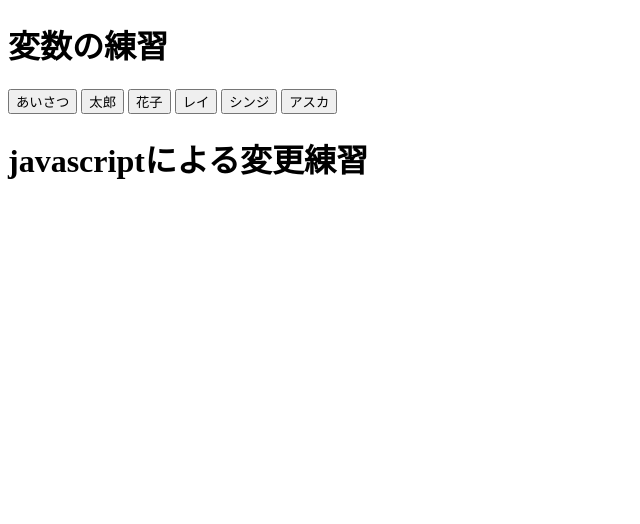
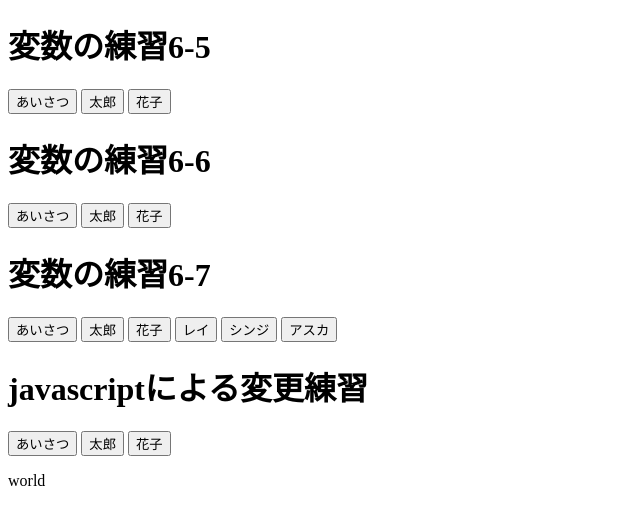
Before and after one commit to altnem/kouki-jyouhougaku, a plain HTML site: page index.html in a window 1280 px wide. Shown: the whole page, without its empty margins (0-640 px from the left). Drawn offline with Linux system fonts and the light colour scheme.

Commit message:
20191112

```diff
--- a/ex6-5.js
+++ b/ex6-5.js
@@ -1,3 +1,4 @@
-function sayhello(){var who='world';alert('Hello,'+who+'が来た');}
-function taro(){who='太郎';}
-function hanako(){who='花子';}
+var who65='world';
+function sayhello65(){alert('Hello,'+who65+'!')}
+function taro65(){who65='太郎'}
+function hanako65(){who65='花子';}
--- /dev/null
+++ b/ex6-6.js
@@ -0,0 +1,5 @@
+var who65='world';
+function sayhello66(){alert('Hello,'+who66+'!')}
+function taro66(){who66='太郎'}
+function hanako66(){who66='花子';}
+function gakita(){alert(who66+'が来た')}
--- a/ex6-8.js
+++ b/ex6-8.js
@@ -1,3 +1,3 @@
-function sayhello(){alert('Hello,'+document.getElementbyld('who').innerHTML+'!');}
+function sayhello(){alert('Hello,'+document.getElementbyId('who').innerHTML+'!');}
 function taro(){document.getElementById('who').innerHTML='太郎';}
 function hanako(){document.getElementById('who').innerHTML='花子';}
--- a/index.html
+++ b/index.html
@@ -4,10 +4,21 @@
 <meta charset="UTF-8">
 <title>後期情報学</title>
 <link rel="stlesheet"href="mystyle.css">
+<script src="ex6-5.js"></script>
+<script src="ex6-6.js"></script>
 <script src="ex6-7.js"></script>
+<script src="ex6-8.js"></script>
 </head>
 <body>
-<h1>変数の練習</h1>
+<h1>変数の練習6-5</h1>
+<input type="button"value="あいさつ"onclick="sayhello65();">
+<input type="button"value="太郎"onclick="taro65();">
+<input type="button"value="花子"onclick="hanako65();">
+<h1>変数の練習6-6</h1>
+<input type="button"value="あいさつ"onclick="sayhello66();">
+<input type="button"value="太郎"onclick="taro66();gakita();">
+<input type="button"value="花子"onclick="hanako66();gakita();">
+<h1>変数の練習6-7</h1>
 <input type="button"value="あいさつ"onclick="sayhello();">
 <input type="button"value="太郎"onclick="someone('太郎');">
 <input type="button"value="花子"onclick="someone('花子');">
@@ -15,5 +26,9 @@
 <input type="button"value="シンジ"onclick="someone('シンジ');">
 <input type="button"value="アスカ"onclick="someone('アスカ');">
 <h1>javascriptによる変更練習</h1>
+<input type="button"value="あいさつ"onclick="sayhello();">
+<input type="button"value="太郎"onclick="taro();">
+<input type="button"value="花子"onclick="hanako();">
+<p id="who">world</p>
 </body>
 </html>
```
